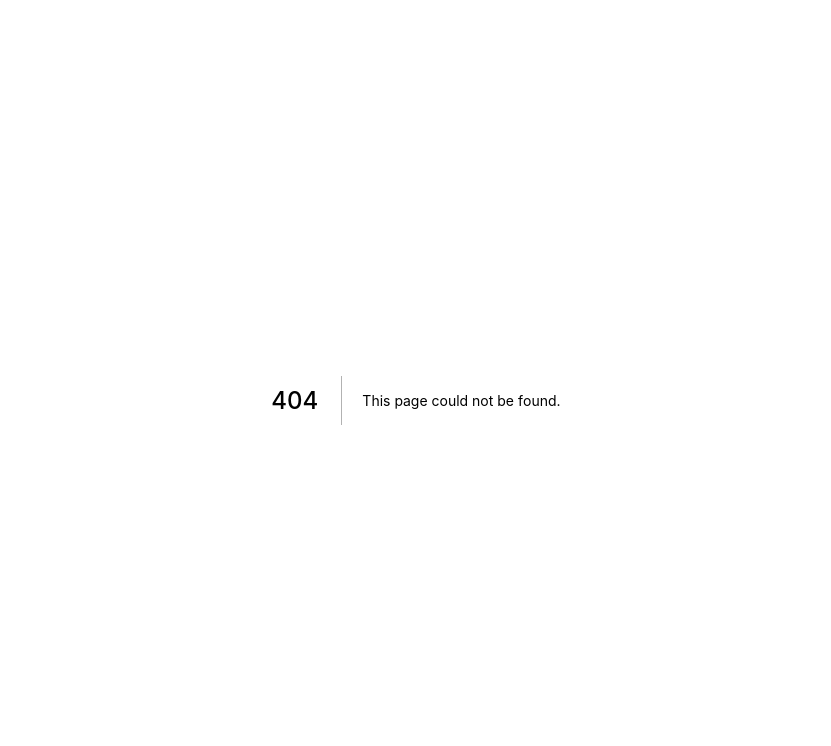
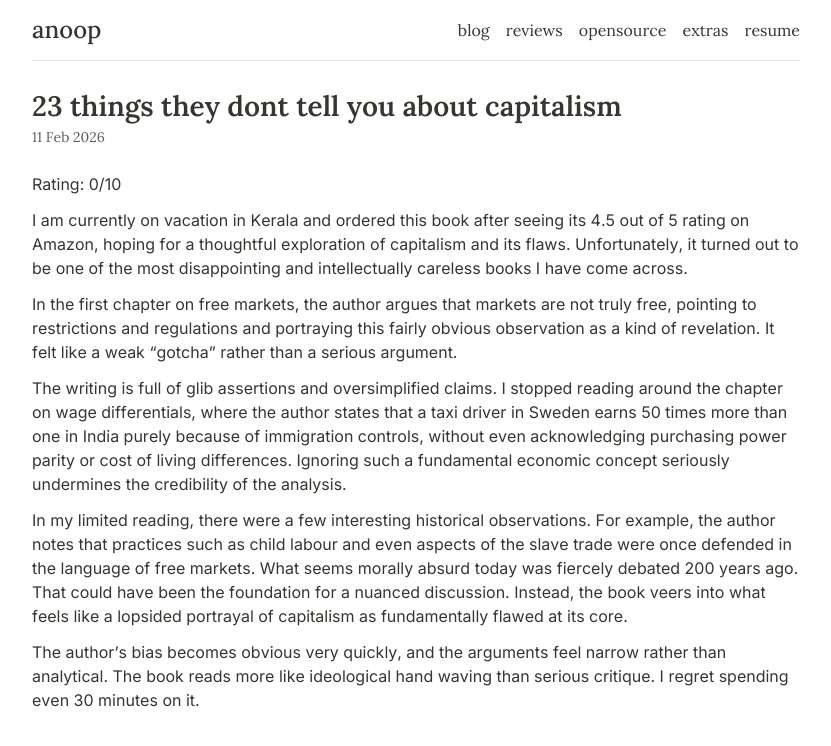
Before and after one commit to helloanoop/helloanoop.com, a Next.js app: page /reviews/books/23-things-they-dont-tell-you-about-capitalism in a window 1280 px wide. Before the commit this address had no page. Shown: the top 746 px of the page, without its empty margins (224-1055 px from the left). Built offline with nearby package versions, Linux system fonts and the light colour scheme.

Commit message:
feat: add book review for "23 things they don't tell you about capitalism" and create reviews page

```diff
--- /dev/null
+++ b/reviews/books/23-things-they-dont-tell-you-about-capitalism.md
@@ -0,0 +1,18 @@
+---
+title: '23 things they dont tell you about capitalism'
+date: '11 Feb 2026'
+description: 'Book review of 23 things they dont tell you about capitalism'
+rating: 0/10
+---
+
+Rating: 0/10
+
+I am currently on vacation in Kerala and ordered this book after seeing its 4.5 out of 5 rating on Amazon, hoping for a thoughtful exploration of capitalism and its flaws. Unfortunately, it turned out to be one of the most disappointing and intellectually careless books I have come across.
+
+In the first chapter on free markets, the author argues that markets are not truly free, pointing to restrictions and regulations and portraying this fairly obvious observation as a kind of revelation. It felt like a weak “gotcha” rather than a serious argument.
+
+The writing is full of glib assertions and oversimplified claims. I stopped reading around the chapter on wage differentials, where the author states that a taxi driver in Sweden earns 50 times more than one in India purely because of immigration controls, without even acknowledging purchasing power parity or cost of living differences. Ignoring such a fundamental economic concept seriously undermines the credibility of the analysis.
+
+In my limited reading, there were a few interesting historical observations. For example, the author notes that practices such as child labour and even aspects of the slave trade were once defended in the language of free markets. What seems morally absurd today was fiercely debated 200 years ago. That could have been the foundation for a nuanced discussion. Instead, the book veers into what feels like a lopsided portrayal of capitalism as fundamentally flawed at its core.
+
+The author’s bias becomes obvious very quickly, and the arguments feel narrow rather than analytical. The book reads more like ideological hand waving than serious critique. I regret spending even 30 minutes on it.
--- a/src/components/Header/index.js
+++ b/src/components/Header/index.js
@@ -28,6 +28,9 @@ const Header = () => {
             <Link href="/blog">
               <a className={getClassName('blog')}>blog</a>
             </Link>
+            <Link href="/reviews">
+              <a className={getClassName('reviews')}>reviews</a>
+            </Link>
             <Link href="/opensource">
               <a className={getClassName('opensource')}>opensource</a>
             </Link>
--- /dev/null
+++ b/src/pages/reviews.js
@@ -0,0 +1,32 @@
+import Head from 'next/head';
+import Link from 'next/link';
+import Header from 'components/Header';
+
+export default function ReviewsPage() {
+  const ReviewLink = ({title, date, path, rating}) => {
+    let link = `/reviews/books${path}`;
+    return (
+      <li>
+        <span>{date} </span> - <Link href={link}>{title}</Link> - {rating}/10
+      </li>
+    );
+  };
+
+  return (
+    <>
+      <Head>
+        <title>Anoop</title>
+        <meta name="description" />
+        <link rel="icon" href="/favicon.ico" />
+      </Head>
+
+      <Header />
+      <main className="page page-blog">
+        <h4 className="font-medium">Books</h4>
+        <ul className='blog-list'>
+          <ReviewLink title="23 things they dont tell you about capitalism" path="/23-things-they-dont-tell-you-about-capitalism" date="11/02" rating="0"/>
+        </ul>
+      </main>
+    </>
+  );
+};
--- /dev/null
+++ b/src/pages/reviews/books/[slug].js
@@ -0,0 +1,52 @@
+import fs from 'fs';
+import path from 'path';
+import matter from 'gray-matter';
+import {marked} from 'marked';
+import Blogpost from 'components/Blogpost';
+
+export default function ReviewPage({
+  frontmatter: { title, category, date },
+  content,
+  slug,
+}) {
+  return (
+    <Blogpost title={title}>
+      <h1 className='page-title'>{title}</h1>
+      <h3 className='blog-date'>{date}</h3>
+      <div className='page-content markdown mt-2'>
+        <div dangerouslySetInnerHTML={{ __html: marked(content) }}></div>
+      </div>
+    </Blogpost>
+  );
+};
+
+export async function getStaticPaths() {
+  const files = fs.readdirSync(path.join('reviews', 'books'));
+
+  const paths = files.map((filename) => ({
+    params: {
+      slug: filename.replace('.md', ''),
+    },
+  }));
+
+  return {
+    paths,
+    fallback: false,
+  };
+}
+
+export async function getStaticProps({ params: { slug } }) {
+  const markdownWithMeta = fs.readFileSync(
+    path.join('reviews', 'books', slug + '.md'),
+    'utf-8'
+  );
+
+  const { data: frontmatter, content } = matter(markdownWithMeta)
+  return {
+    props: {
+      frontmatter,
+      content,
+      slug,
+    }
+  };
+};
```
